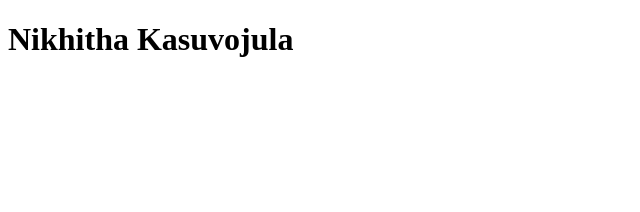
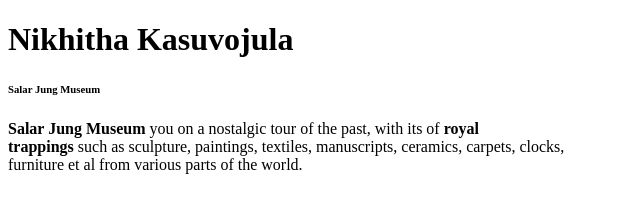
Before and after one commit to 44-563-Web-Apps-F22/44563-webapps-assignment-3-Nikki010101, a plain HTML site: page index.html in a window 1280 px wide. Shown: the whole page, without its empty margins (0-640 px from the left). Drawn offline with Linux system fonts and the light colour scheme.

Commit message:
description added

```diff
--- a/index.html
+++ b/index.html
@@ -9,5 +9,10 @@
     <h1>
         Nikhitha Kasuvojula
     </h1>
+    <h6>Salar Jung Museum</h6>
+    <p> <b>Salar Jung Museum</b> you on a nostalgic tour of the past, with its  of <b>royal <br>
+        trappings</b> such as sculpture, paintings, textiles, manuscripts, ceramics, carpets, clocks, <br>
+        furniture et al from various parts of the world.</p>
+
 </body>
 </html>
```
Also changed, not shown: 1 other file.
